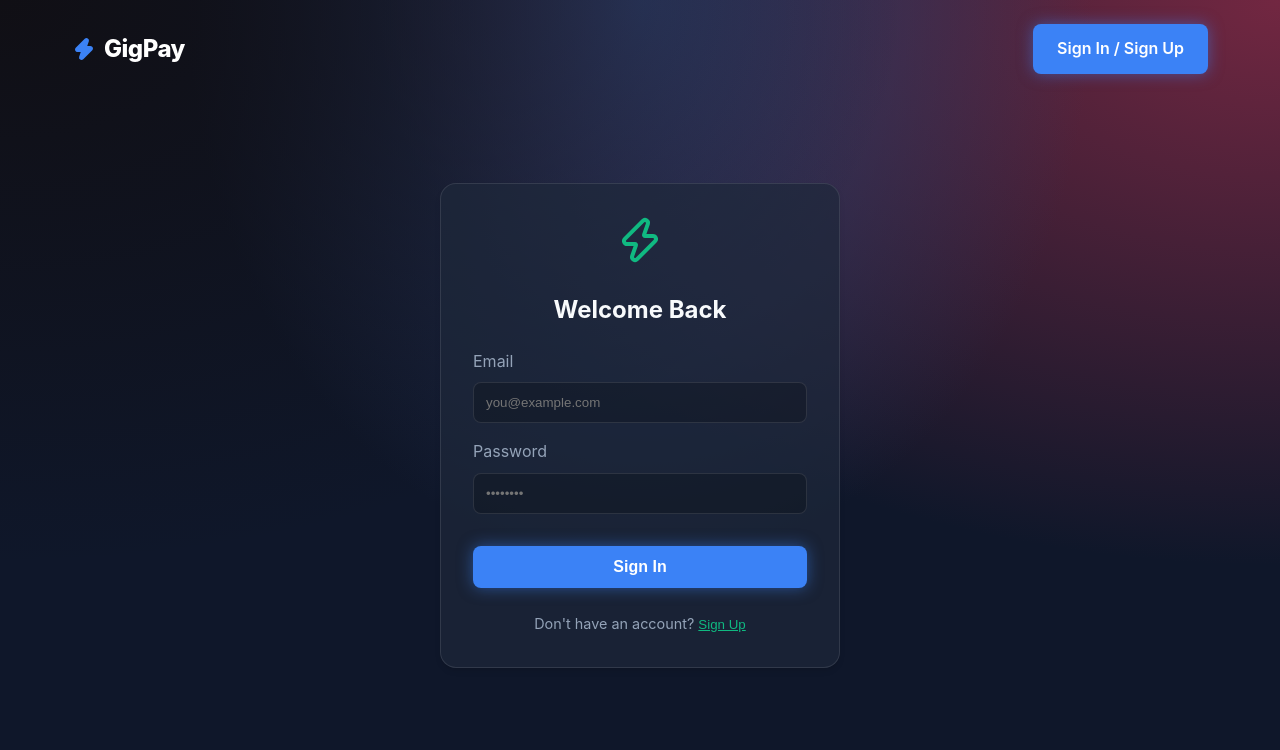
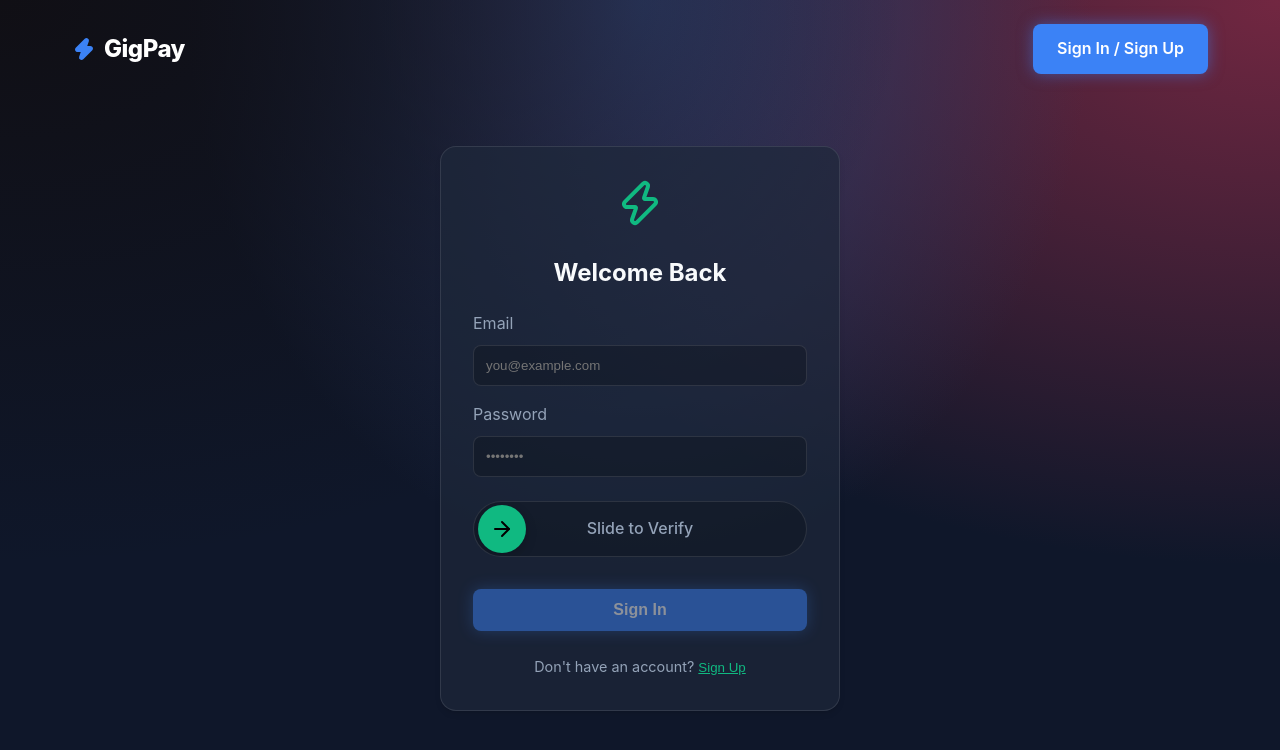
Before and after one commit to Markyy0411/gigpay, a React (Vite) app: page /auth in a window 1280 px wide. Shown: the top 750 px of the page. Built offline with nearby package versions, Linux system fonts and the light colour scheme; no server answers; the database is empty.

Commit message:
feat: add slide to verify captcha, auto login, and confirm password

```diff
--- /dev/null
+++ b/src/components/SlideToVerify.jsx
@@ -0,0 +1,76 @@
+import React, { useState, useRef } from 'react';
+import { motion, useMotionValue, useTransform } from 'framer-motion';
+import { ShieldCheck, ArrowRight } from 'lucide-react';
+
+const SlideToVerify = ({ onVerify }) => {
+  const [isVerified, setIsVerified] = useState(false);
+  const containerRef = useRef(null);
+  const x = useMotionValue(0);
+
+  const handleDragEnd = (event, info) => {
+    if (!containerRef.current) return;
+    const containerWidth = containerRef.current.offsetWidth;
+
+    // If dragged past 75% of the container, it's verified
+    if (info.offset.x > containerWidth * 0.75) {
+      setIsVerified(true);
+      onVerify(true);
+      x.set(containerWidth - 56); // Lock position at the end
+    } else {
+      // Snap back to start
+      x.set(0);
+    }
+  };
+
+  const bg = useTransform(x, [0, 250], ['rgba(0,0,0,0.2)', 'rgba(34,197,94,0.2)']);
+  const textColor = useTransform(x, [0, 250], ['var(--text-muted)', '#4ade80']);
+
+  return (
+    <motion.div
+      ref={containerRef}
+      style={{
+        height: '56px',
+        borderRadius: '28px',
+        border: '1px solid var(--border)',
+        background: isVerified ? 'rgba(34,197,94,0.1)' : bg,
+        position: 'relative',
+        display: 'flex',
+        alignItems: 'center',
+        justifyContent: 'center',
+        overflow: 'hidden',
+        marginTop: '0.5rem'
+      }}
+    >
+      <motion.span style={{ color: isVerified ? '#4ade80' : textColor, zIndex: 1, pointerEvents: 'none', fontWeight: 500, userSelect: 'none' }}>
+        {isVerified ? 'Verified Human' : 'Slide to Verify'}
+      </motion.span>
+
+      <motion.div
+        drag={isVerified ? false : "x"}
+        dragConstraints={containerRef}
+        dragElastic={0.1}
+        onDragEnd={handleDragEnd}
+        style={{
+          x,
+          position: 'absolute',
+          left: 4,
+          width: '48px',
+          height: '48px',
+          borderRadius: '24px',
+          background: isVerified ? '#4ade80' : 'var(--accent)',
+          display: 'flex',
+          alignItems: 'center',
+          justifyContent: 'center',
+          cursor: isVerified ? 'default' : 'grab',
+          boxShadow: '0 4px 12px rgba(0,0,0,0.2)',
+          zIndex: 2
+        }}
+        whileDrag={{ cursor: 'grabbing', scale: 1.05 }}
+      >
+        {isVerified ? <ShieldCheck size={24} color="black" /> : <ArrowRight size={24} color="black" />}
+      </motion.div>
+    </motion.div>
+  );
+};
+
+export default SlideToVerify;
--- a/src/pages/AuthPage.jsx
+++ b/src/pages/AuthPage.jsx
@@ -1,8 +1,9 @@
-import React, { useState } from 'react';
+import React, { useState, useEffect } from 'react';
 import { useAuth } from '../context/AuthContext';
 import { useNavigate } from 'react-router-dom';
 import { useToast } from '../context/ToastContext';
 import { Zap } from 'lucide-react';
+import SlideToVerify from '../components/SlideToVerify';
 
 const AuthPage = () => {
   const { signIn, signUp } = useAuth();
@@ -12,11 +13,22 @@ const AuthPage = () => {
   const [isLogin, setIsLogin] = useState(true);
   const [email, setEmail] = useState('');
   const [password, setPassword] = useState('');
+  const [confirmPassword, setConfirmPassword] = useState('');
   const [role, setRole] = useState('client');
   const [isLoading, setIsLoading] = useState(false);
+  const [isVerified, setIsVerified] = useState(false);
 
-  const handleSubmit = async (e) => {
-    e.preventDefault();
+  const processSubmit = async () => {
+    if (!isVerified) {
+      addToast("Please complete the human verification.", "error");
+      return;
+    }
+
+    if (!isLogin && password !== confirmPassword) {
+      addToast("Passwords do not match.", "error");
+      return;
+    }
+
     setIsLoading(true);
 
     try {
@@ -28,7 +40,10 @@ const AuthPage = () => {
       } else {
         const data = await signUp(email, password, { role });
         addToast("Account created successfully! Please check your email to verify your account before logging in.", "success");
-        setIsLogin(true); // switch to login mode so they can log in, or redirect if auto-login
+        setIsLogin(true); // switch to login mode
+        setIsVerified(false); // require re-verification for login
+        setPassword('');
+        setConfirmPassword('');
       }
     } catch (error) {
       if (error.message.includes('Email not confirmed')) {
@@ -40,6 +55,22 @@ const AuthPage = () => {
       setIsLoading(false);
     }
   };
+
+  const handleSubmit = (e) => {
+    e.preventDefault();
+    processSubmit();
+  };
+
+  // Premium Automation: Auto-Login Debounce Hook
+  useEffect(() => {
+    if (isLogin && email && password.length >= 6 && isVerified && !isLoading) {
+      const timeoutId = setTimeout(() => {
+        processSubmit();
+      }, 1000); // Trigger auto-login after 1s of inactivity
+      return () => clearTimeout(timeoutId);
+    }
+    // eslint-disable-next-line react-hooks/exhaustive-deps
+  }, [email, password, isVerified, isLogin]);
 
   return (
     <div className="animate-fade-in" style={{ display: 'flex', justifyContent: 'center', alignItems: 'center', minHeight: '70vh' }}>
@@ -74,6 +105,20 @@ const AuthPage = () => {
               required
             />
           </div>
+
+          {!isLogin && (
+            <div>
+              <label style={{ display: 'block', marginBottom: '0.5rem', color: 'var(--text-muted)' }}>Confirm Password</label>
+              <input
+                type="password"
+                value={confirmPassword}
+                onChange={(e) => setConfirmPassword(e.target.value)}
+                placeholder="••••••••"
+                style={{ width: '100%', padding: '0.75rem', borderRadius: '0.5rem', border: '1px solid var(--border)', background: 'rgba(0,0,0,0.2)', color: 'white' }}
+                required
+              />
+            </div>
+          )}
 
           {!isLogin && (
             <div>
@@ -117,11 +162,13 @@ const AuthPage = () => {
             </div>
           )}
 
+          <SlideToVerify onVerify={setIsVerified} />
+
           <button
             type="submit"
             className="btn btn-primary"
-            style={{ marginTop: '1rem', opacity: isLoading ? 0.7 : 1 }}
-            disabled={isLoading}
+            style={{ marginTop: '1rem', opacity: isLoading || !isVerified ? 0.5 : 1 }}
+            disabled={isLoading || !isVerified}
           >
             {isLoading ? 'Processing...' : (isLogin ? 'Sign In' : 'Create Account')}
           </button>
@@ -130,7 +177,10 @@ const AuthPage = () => {
         <div style={{ textAlign: 'center', marginTop: '1.5rem', color: 'var(--text-muted)', fontSize: '0.9rem' }}>
           {isLogin ? "Don't have an account? " : "Already have an account? "}
           <button
-            onClick={() => setIsLogin(!isLogin)}
+            onClick={() => {
+              setIsLogin(!isLogin);
+              setIsVerified(false); // Reset verification on toggle
+            }}
             style={{ background: 'none', border: 'none', color: 'var(--accent)', cursor: 'pointer', textDecoration: 'underline' }}
           >
             {isLogin ? 'Sign Up' : 'Sign In'}
```
